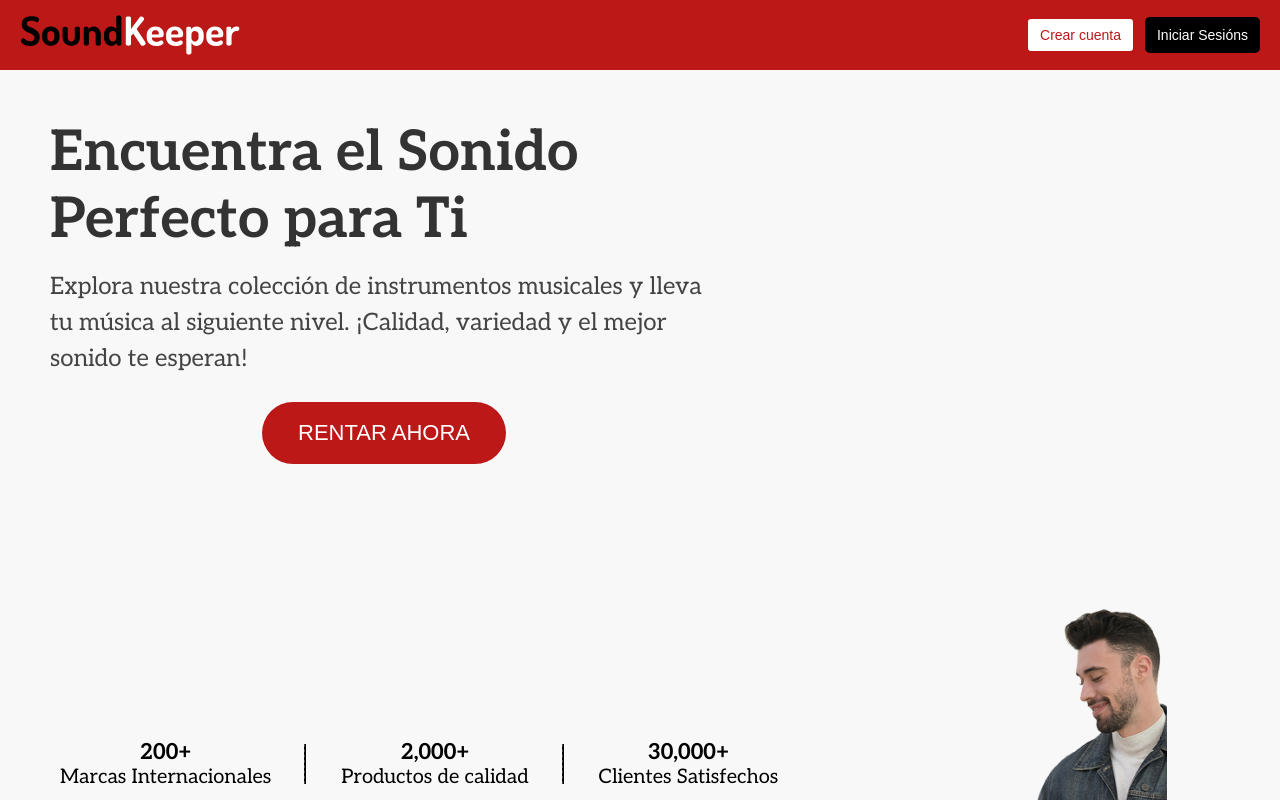
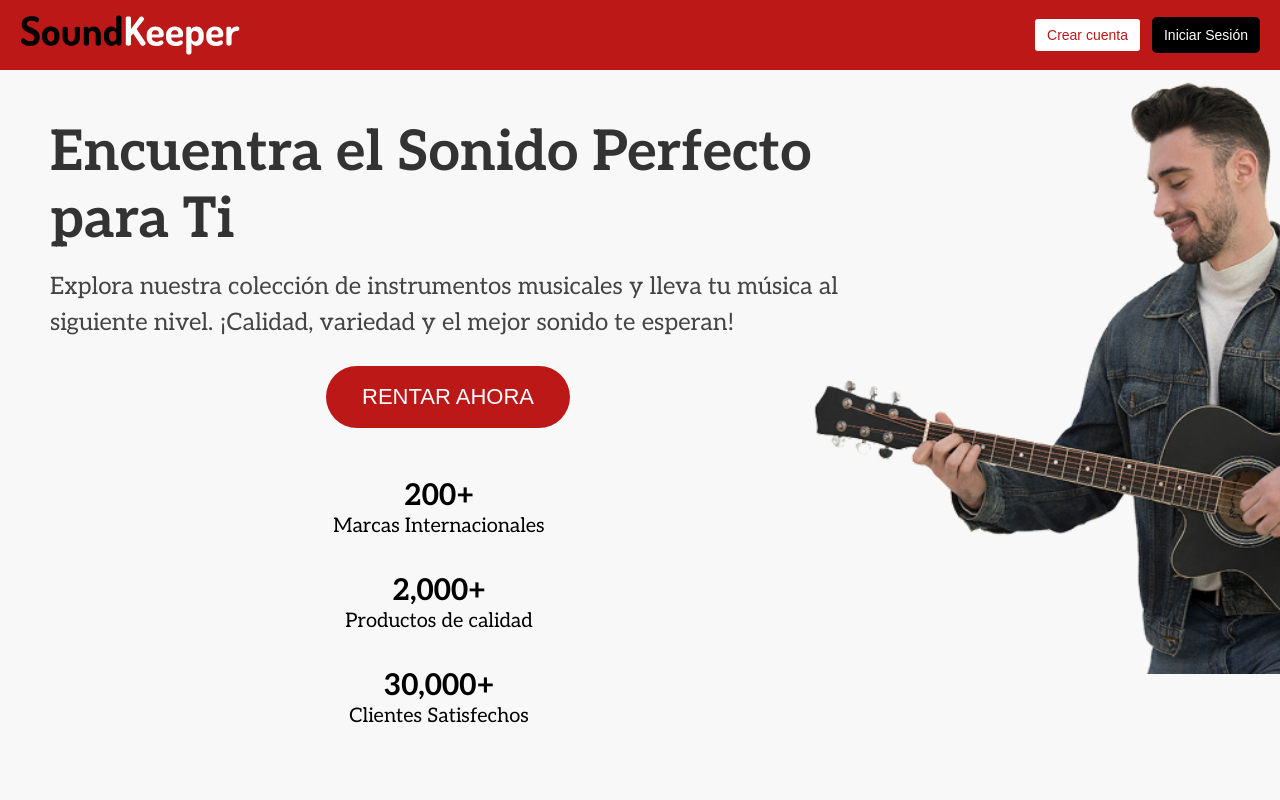
Before and after one commit to ValentinaRamosRomero/FE_InstrumentosMusicales, a React (Vite) app: page / in a window 1280 px wide. Shown: the top 800 px of the page. Built offline with nearby package versions, Linux system fonts and the light colour scheme.

Commit message:
Arreglo Styles

```diff
--- a/src/Componentes/Banner/Banner.css
+++ b/src/Componentes/Banner/Banner.css
@@ -12,15 +12,15 @@
 
 /* Contenido del banner */
 .banner-content {
-  width: 90%;
-  max-width: 900px; /* Aumentado el ancho máximo */
+  width: 100%;
+  max-width: 900px;
   text-align: left;
   padding: 20px;
 }
 
 /* Título */
 .banner-title {
-  font-size: 36px; /* Aumentado */
+  font-size: 36px;
   font-weight: bold;
   color: #333;
   margin-bottom: 15px;
@@ -29,7 +29,7 @@
 
 /* Texto */
 .banner-text {
-  font-size: 20px; /* Aumentado */
+  font-size: 20px;
   color: #444;
   margin-bottom: 25px;
   line-height: 1.5;
@@ -45,7 +45,7 @@
   background-color: #BC1818;
   color: white;
   padding: 14px 28px;
-  font-size: 18px; /* Aumentado */
+  font-size: 18px;
   border: none;
   border-radius: 50px;
   cursor: pointer;
@@ -78,12 +78,12 @@
   }
 
   .banner-content {
-    max-width: 60%;
+    max-width: 70%;
     padding: 50px;
   }
 
   .banner-title {
-    font-size: 48px; /* Más grande en tablets y escritorio */
+    font-size: 48px;
   }
 
   .banner-text {
@@ -106,23 +106,17 @@
     align-items: center;
   }
 
-  .General_Info {
-    display: flex;
-    justify-content: space-between;
-    width: 100%;
-    max-width: 1200px;
-    align-items: center;
-  }
-
   .banner-stats {
     font-size: 18px;
-    color: #000; /* Texto en negro */
+    color: #000;
     display: flex;
-    flex-direction: row;
+    flex-direction: column;
     justify-content: space-between;
-    align-items: center;
-    width: 50%;
-    gap: 30px; /* Espaciado entre elementos */
+    align-items: left;
+    position: relative;
+    left: -50%;
+    width: 40%;
+    gap: 35px;
   }
 
   .banner-stats p {
@@ -130,58 +124,49 @@
     position: relative;
     text-align: center;
     display: flex;
-    flex-direction: column; /* Coloca el texto debajo del número */
+    flex-direction: column;
     align-items: center;
     padding: 0 20px;
     white-space: nowrap;
-    font-weight: normal; /* Asegura que el texto NO esté en negrita */
-    color: #000; /* Asegura que el texto sea negro */
+    font-weight: normal;
+    color: #000;
   }
 
   .banner-stats p strong {
-    font-size: 22px; /* Ajusta el tamaño del número */
+    font-size: 30px;
     font-weight: bold;
   }
 
-  /* Línea vertical punteada entre elementos */
-  .banner-stats p:not(:last-child)::after {
-    content: "";
-    position: absolute;
-    right: -15px; /* Ajusta la posición de la línea */
-    top: 50%;
-    transform: translateY(-50%);
-    height: 40px; /* Ajusta el alto de la línea */
-    width: 1px;
-    background: black;
-    border-left: 1px dashed #444; /* Línea vertical punteada */
-  }
-
-
-
-  .banner-stats p {
-    margin: 8px 0;
-  }
 
   .banner-image.desktop {
     display: block;
-    width: 40%;
+    width: 60%;
     height: auto;
-    max-height: 500px;
     object-fit: contain;
+    position: absolute; /* Permite ubicarlo en cualquier parte del contenedor padre */
+    top: -4%; /* Lo ubica en la mitad del contenedor */
+    left: 40%; /* Lo centra horizontalmente */
+    z-index: 100; /* Asegura que esté por encima de otros elementos */
+    pointer-events: none; /* Para que no bloquee la interacción con otros elementos */
   }
+
 
   .banner-image.brands {
     display: block;
     width: 100%;
-    height: 160px; /* Aumentado */
+    height: 160px;
     align-self: center;
+  }
+
+  .General_Info{
+    padding-bottom: 10%;
   }
 }
 
 /* Ajustes para pantallas grandes */
 @media screen and (min-width: 1024px) {
   .banner-title {
-    font-size: 56px; /* Aún más grande */
+    font-size: 56px;
   }
 
   .banner-text {
@@ -200,4 +185,15 @@
   .banner-image.brands {
     height: 180px;
   }
+  .banner-image.desktop {
+    display: block;
+    width: 38%;
+    height: auto;
+    object-fit: contain;
+    position: absolute; /* Permite ubicarlo en cualquier parte del contenedor padre */
+    top: -5.4%; /* Lo ubica en la mitad del contenedor */
+    left: 62%; /* Lo centra horizontalmente */
+    z-index: 100; /* Asegura que esté por encima de otros elementos */
+    pointer-events: none; /* Para que no bloquee la interacción con otros elementos */
+  }
 }
--- a/src/Componentes/Header/Header.jsx
+++ b/src/Componentes/Header/Header.jsx
@@ -60,7 +60,7 @@ const Header = ({ isAuthenticated, userData, onLogout }) => {
       ) : (
         <div className="auth-buttons">
           <button className="btn-create-account" onClick={() => navigate("/register")}>Crear cuenta</button>
-          <button className="btn-login" onClick={() => navigate("/login")}>Iniciar Sesións</button>
+          <button className="btn-login" onClick={() => navigate("/login")}>Iniciar Sesión</button>
         </div>
       )}
 
--- a/src/Pages/Register/Register.css
+++ b/src/Pages/Register/Register.css
@@ -146,12 +146,43 @@ form {
 }
 
 /* Responsividad */
+/* Responsividad para tablets (iPad) */
+@media (min-width: 768px) and (max-width: 1024px) {
+    .back_register {
+        flex-direction: row-reverse;
+        gap: 20px;
+        justify-content: center;
+        align-items: center;
+        padding-right: 0;
+    }
+
+    .register {
+        width: 45%;
+        height: 100vh;
+        max-width: 450px;
+        min-height: auto;
+        padding: 30px;
+    }
+
+    .benefits-card {
+        display: flex;
+        width: 45%;
+        max-width: 450px;
+        height: 50vh;
+        padding: 30px;
+        position: static;
+        border-radius: 12px;
+        box-shadow: -5px 7px 7px rgba(0, 0, 0, 0.5);
+    }
+}
+
+/* Responsividad para móviles */
 @media (max-width: 768px) {
     .back_register {
         flex-direction: column;
         gap: 20px;
         align-items: center;
-        padding: 20px;
+        padding: 100px 20px 20px; /* Asegura que no quede debajo del header */
     }
 
     .register {
@@ -161,6 +192,7 @@ form {
         padding: 24px;
         border-radius: 12px;
         box-shadow: -5px 7px 7px rgba(0, 0, 0, 0.5);
+        margin-top: 60px; /* Ajusta el margen superior para evitar que lo tape el header */
     }
 
     .register.error-active {
@@ -168,18 +200,12 @@ form {
     }
 
     .error-box {
-        width: 90%;
+        width: 100%;
         max-width: 350px;
     }
 
+    /* Oculta la Card de Beneficios en móviles */
     .benefits-card {
-        width: 90%;
-        max-width: 400px;
-        height: auto;
-        padding: 20px;
-        position: static;
-        text-align: center;
-        border-radius: 12px;
-        box-shadow: -5px 7px 7px rgba(0, 0, 0, 0.5);
+        display: none;
     }
 }
--- a/src/Pages/Register/Register.jsx
+++ b/src/Pages/Register/Register.jsx
@@ -17,17 +17,8 @@ const Register = () => {
 
   const onSubmit = async (data) => {
     try {
-      const formData = new FormData();
-      Object.keys(data).forEach((key) => {
-        formData.append(key, data[key]);
-      });
-
-      if (data.avatar && data.avatar[0]) {
-        formData.append("avatar", data.avatar[0]);
-      }
-
-      const response = await axios.post("https://tu-backend.com/api/register", formData, {
-        headers: { "Content-Type": "multipart/form-data" },
+      const response = await axios.post("https://tu-backend.com/api/register", data, {
+        headers: { "Content-Type": "application/json" },
       });
 
       if (response.status === 201) {
@@ -47,78 +38,69 @@ const Register = () => {
         {/* Card del formulario */}
         <div className="register">
           <h2>REGISTRO</h2>
-          <form onSubmit={handleSubmit(onSubmit)} encType="multipart/form-data">
+          <form onSubmit={handleSubmit(onSubmit)}>
             <label htmlFor="nombre">Nombre</label>
             <input
               type="text"
               {...register("nombre", {
-                required: "El nombre es obligatorio.",
+                required: true,
                 pattern: {
                   value: /^[A-Za-zÁÉÍÓÚáéíóúñÑ ]+$/i,
                   message: "Solo puedes ingresar letras.",
                 },
               })}
             />
-            {errors.nombre && <span className="error-text">{errors.nombre.message}</span>}
 
             <label htmlFor="apellido">Apellido</label>
             <input
               type="text"
               {...register("apellido", {
-                required: "El apellido es obligatorio.",
+                required: true,
                 pattern: {
                   value: /^[A-Za-zÁÉÍÓÚáéíóúñÑ ]+$/i,
                   message: "Solo puedes ingresar letras.",
                 },
               })}
             />
-            {errors.apellido && <span className="error-text">{errors.apellido.message}</span>}
 
             <label htmlFor="correo">Correo Electrónico</label>
             <input
               type="email"
               {...register("correo", {
-                required: "El correo es obligatorio.",
+                required: true,
                 pattern: {
                   value: /^[a-zA-Z0-9_.+-]+@[a-zA-Z0-9-]+\.[a-zA-Z0-9-.]+$/,
                   message: "Ingresa un correo electrónico válido.",
                 },
               })}
             />
-            {errors.correo && <span className="error-text">{errors.correo.message}</span>}
-
-            <label htmlFor="phoneCode">Código de país</label>
-            <input type="text" {...register("phoneCode", { required: "El código de país es obligatorio." })} />
-            {errors.phoneCode && <span className="error-text">{errors.phoneCode.message}</span>}
-
-            <label htmlFor="phone">Teléfono</label>
-            <input type="text" {...register("phone", { required: "El teléfono es obligatorio." })} />
-            {errors.phone && <span className="error-text">{errors.phone.message}</span>}
-
-            <label htmlFor="address">Dirección</label>
-            <input type="text" {...register("address", { required: "La dirección es obligatoria." })} />
-            {errors.address && <span className="error-text">{errors.address.message}</span>}
-
-            <label htmlFor="avatar">Avatar</label>
-            <input type="file" {...register("avatar")} accept="image/*" />
 
             <label htmlFor="password">Contraseña</label>
             <input
               type="password"
               {...register("password", {
-                required: "La contraseña es obligatoria.",
+                required: true,
                 minLength: {
                   value: 6,
                   message: "La contraseña debe tener mínimo 6 caracteres.",
                 },
               })}
             />
-            {errors.password && <span className="error-text">{errors.password.message}</span>}
 
             <button type="submit">Registrarse</button>
 
             {/* Mensaje de error general */}
             {errorMessage && <p className="error-message">❌ {errorMessage}</p>}
+
+            {/* Caja de errores debajo del botón */}
+            {Object.keys(errors).length > 0 && (
+              <div className="error-box">
+                {errors.nombre && <p>❌ En los campos de nombre y apellido solo puedes ingresar letras.</p>}
+                {errors.apellido && <p>❌ En los campos de nombre y apellido solo puedes ingresar letras.</p>}
+                {errors.correo && <p>❌ Ingresa un correo electrónico válido.</p>}
+                {errors.password && <p>❌ La contraseña debe tener mínimo 6 caracteres.</p>}
+              </div>
+            )}
           </form>
         </div>
 
```
